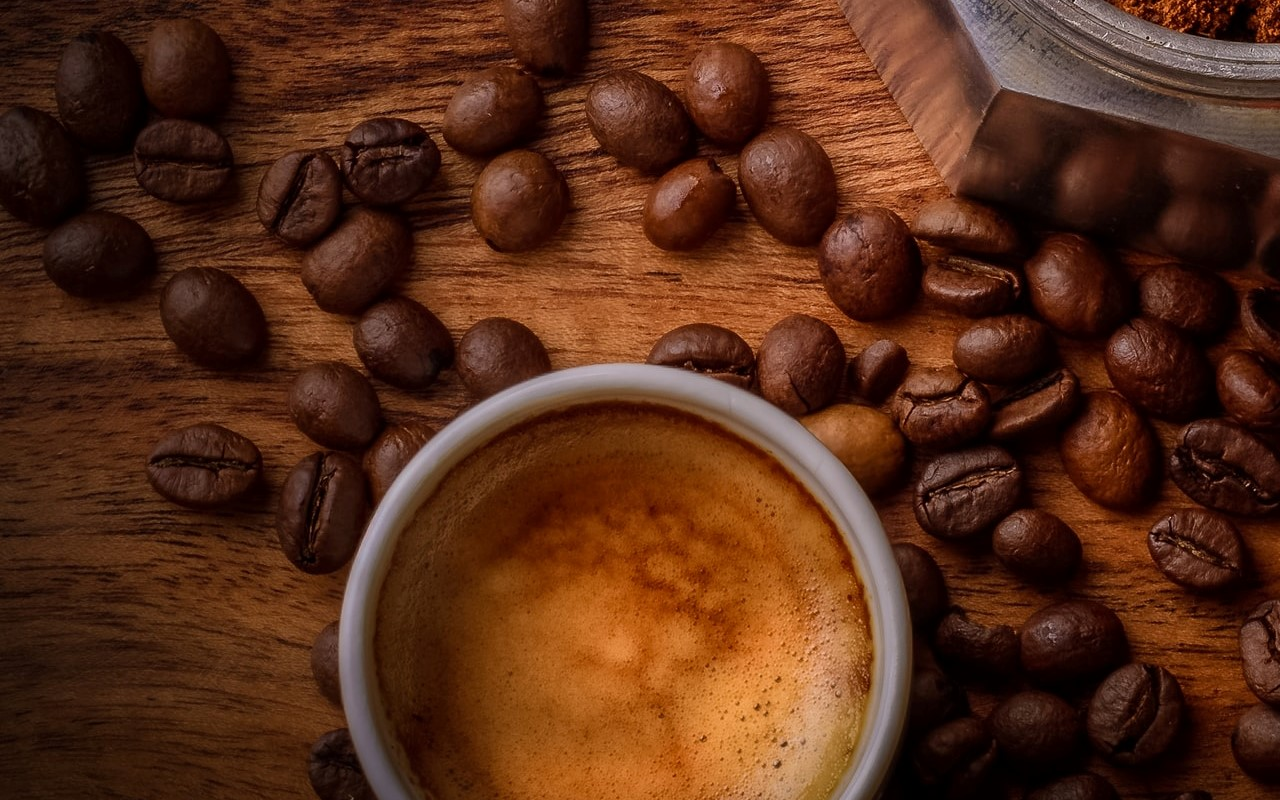
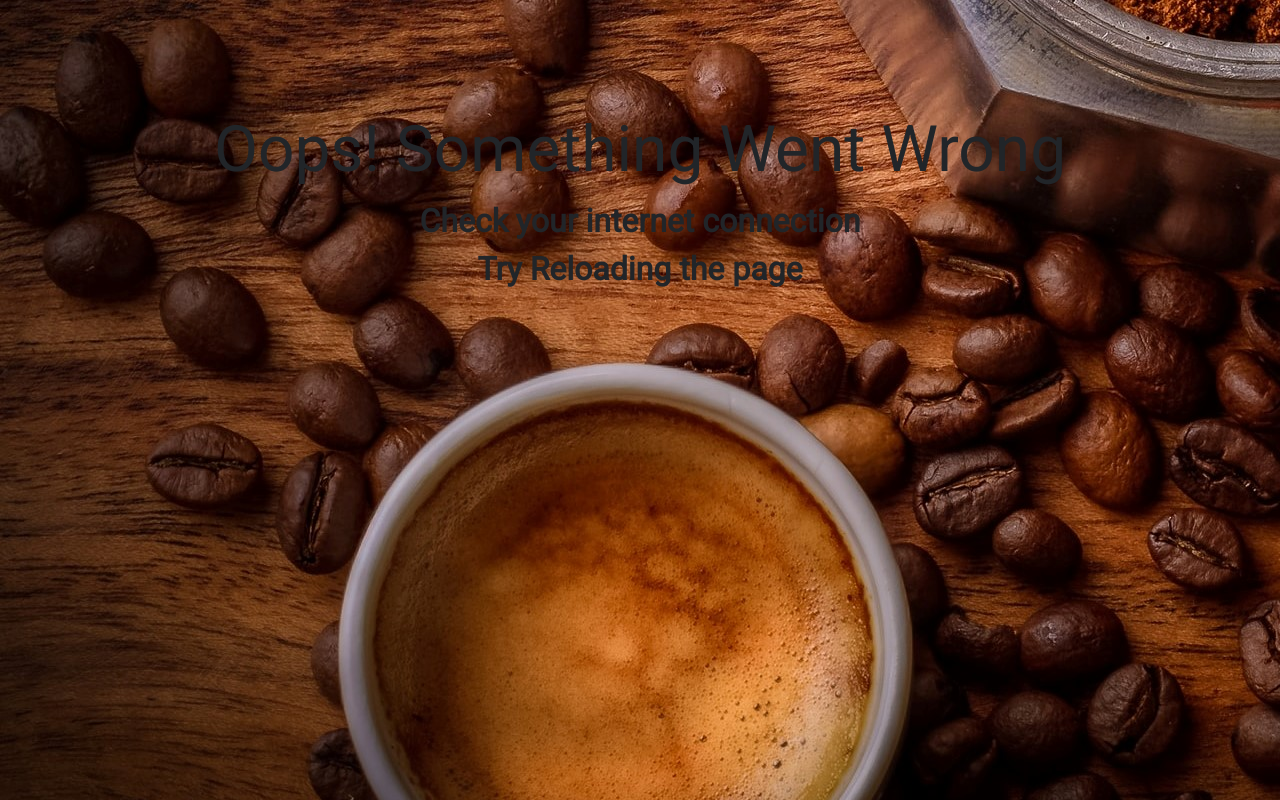
Before and after one commit to Ahmet-Kirmizi/Hermanos, a Nuxt app: page /error in a window 1280 px wide. Before the commit this address had no page. Built offline with nearby package versions, Linux system fonts and the light colour scheme.

Commit message:
error page

```diff
--- /dev/null
+++ b/components/error.vue
@@ -0,0 +1,31 @@
+<template>
+    <div>
+        <h1>Oops! Something Went Wrong</h1>
+        <p> Check your internet connection <br> Try Reloading the page <br></p>
+    </div>
+</template>
+<script>
+export default {
+  name: "error",
+};
+</script>
+
+<style scoped>
+    h1{
+        font-size: 4rem;
+        display: flex;
+        justify-content: center;
+        align-content: center;
+        vertical-align: middle;
+        margin-top: 7rem;
+    }
+    p {
+        font-size: 2rem;
+         display: flex;
+        justify-content: center;
+        align-content: center;
+        vertical-align: middle;
+        margin-top: auto;
+        text-align: center;
+    }
+</style>
--- /dev/null
+++ b/pages/error.vue
@@ -0,0 +1,13 @@
+<template >
+    <div>
+        <error/>
+    </div>
+</template>
+<script>
+import error from "../components/error.vue";
+export default {
+    components : {
+        error
+    }
+}
+</script>
--- a/plugins/axios.js
+++ b/plugins/axios.js
@@ -1,7 +1,7 @@
 export default function ({ $axios, redirect }) {
     $axios.onError(error => {
       if (error.response.status === 500) {
-        redirect('/sorry')
+        redirect('/error')
       }
     })
   }
```
Also changed, not shown: nuxt.config.js (line endings or trailing spaces), 1 other file (tests, documents, lock files or other folders).
